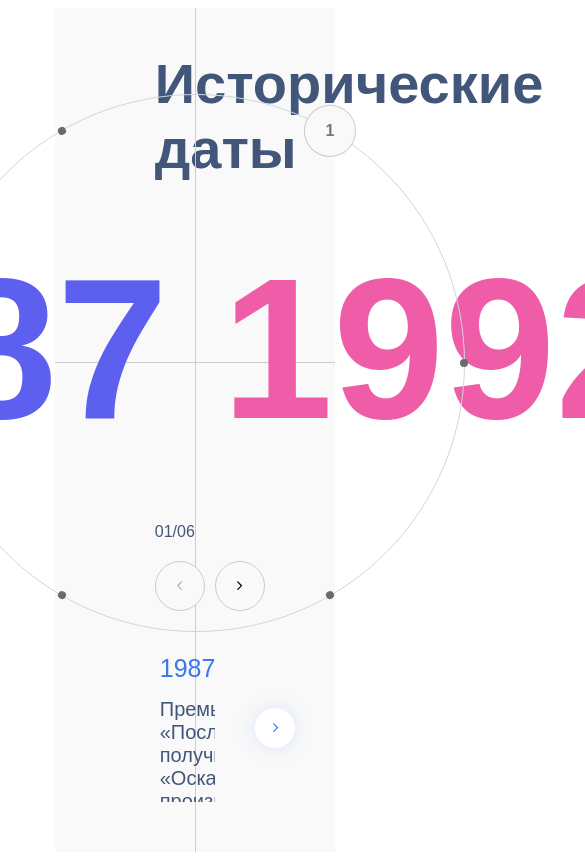
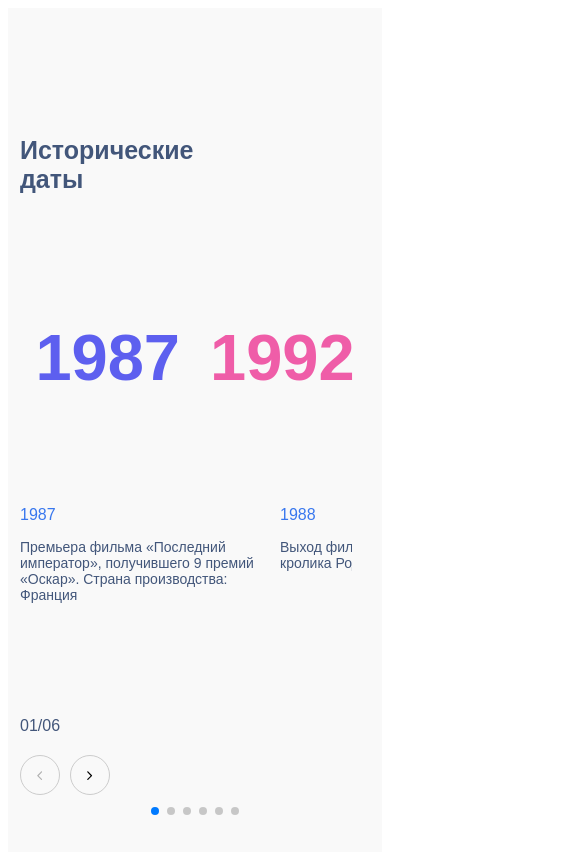
Before and after one commit to mayerprog/historical-events, a React app: page / in a window 390 px wide. Shown: the top 860 px of the page, 585 px wide, since content can reach past the window. Built offline with nearby package versions, Linux system fonts and the light colour scheme.

Commit message:
style: add responsive css

```diff
--- a/package.json
+++ b/package.json
@@ -15,6 +15,7 @@
     "react": "^18.3.1",
     "react-dom": "^18.3.1",
     "react-icons": "^5.3.0",
+    "react-responsive": "^10.0.0",
     "sass": "^1.81.0",
     "sass-loader": "^16.0.3",
     "swiper": "^11.1.15"
--- a/src/components/HistoryCircle/HistoryCircle.module.scss
+++ b/src/components/HistoryCircle/HistoryCircle.module.scss
@@ -156,7 +156,6 @@
   display: flex;
   align-items: center;
   justify-content: center;
-  // max-width: 85%;
   right: 90px;
   left: 75px;
   font-weight: 400;
@@ -227,3 +226,171 @@
 .navigation.hidden {
   opacity: 0;
 }
+
+.customPagination {
+  display: flex;
+  align-items: center;
+  justify-content: center;
+  width: 40px;
+  height: 50px;
+  position: absolute;
+  cursor: pointer;
+}
+
+@media (max-width: 1553px) {
+  .title {
+    font-size: 46px;
+  }
+  .date {
+    font-size: 150px;
+    top: 30%;
+  }
+  .circleContainer {
+    width: 450px;
+    height: 450px;
+  }
+
+  .circle {
+    width: 450px;
+    height: 450px;
+  }
+}
+
+@media (max-width: 1200px) {
+  .container {
+    width: 100%;
+  }
+}
+
+@media (max-width: 850px) {
+  .title {
+    font-size: 33px;
+    left: 50px;
+  }
+  .date {
+    font-size: 100px;
+    top: 33%;
+  }
+  .circleContainer {
+    width: 350px;
+    height: 350px;
+  }
+
+  .circle {
+    width: 350px;
+    height: 350px;
+  }
+  .arrowsContainer {
+    left: 50px;
+  }
+
+  .eventsInfoContainer {
+    right: 30px;
+    left: 40px;
+    font-size: 5px;
+    padding: 30px 0;
+    width: 85%;
+  }
+
+  .navigation {
+    width: 30px;
+    height: 30px;
+    margin: 0;
+  }
+
+  .text {
+    font-size: 16px;
+  }
+  .slide {
+    min-width: 200px;
+    max-width: 250px;
+  }
+}
+
+@media (max-width: 650px) {
+  // .container {
+  //   padding: 0 30px;
+  // }
+  .title {
+    font-size: 25px;
+  }
+  .date {
+    font-size: 70px;
+    top: 36%;
+  }
+
+  .circleContainer {
+    width: 300px;
+    height: 300px;
+  }
+
+  .circle {
+    width: 300px;
+    height: 300px;
+  }
+
+  .openedCircle,
+  .arrowCircle {
+    width: 40px;
+    height: 40px;
+  }
+  .text {
+    font-size: 14px;
+  }
+  .year {
+    font-size: 16px;
+  }
+}
+
+@media (max-width: 450px) {
+  .container {
+    min-height: 300px;
+    position: static;
+  }
+  .navigation {
+    display: none;
+  }
+
+  .arrowsContainer {
+    top: 85%;
+    left: 20px;
+  }
+  .title {
+    left: 20px;
+  }
+
+  .circle {
+    display: none;
+  }
+
+  .closedCircle,
+  .openedCircle {
+    display: none;
+  }
+
+  .axisX {
+    display: none;
+  }
+
+  .axisY {
+    display: none;
+  }
+
+  .date {
+    font-size: 65px;
+    top: 36%;
+  }
+
+  .eventsInfoContainer {
+    padding: 0;
+    top: 60%;
+    left: 20px;
+    right: 0;
+  }
+}
+
+@media (max-width: 350px) {
+  .date {
+    font-size: 50px;
+  }
+}
--- a/src/components/HistoryCircle/HistoryCircle.tsx
+++ b/src/components/HistoryCircle/HistoryCircle.tsx
@@ -1,4 +1,4 @@
-import React, { useRef, useState } from "react";
+import React, { useEffect, useRef, useState } from "react";
 import styles from "./HistoryCircle.module.scss";
 import events from "./../../../mock-data.json";
 import gsap from "gsap";
@@ -9,6 +9,7 @@ import { Navigation, Pagination } from "swiper/modules";
 import "swiper/css";
 import "swiper/css/navigation";
 import "swiper/css/pagination";
+import { useMediaQuery } from "react-responsive";
 
 // interface Area {
 //   area: string;
@@ -34,6 +35,14 @@ const HistoryCircle: React.FC = () => {
   const startYearRef = useRef<HTMLSpanElement>(null);
   const endYearRef = useRef<HTMLSpanElement>(null);
   const clickTimeout = useRef<NodeJS.Timeout | null>(null);
+
+  const smallerMonitor = useMediaQuery({ maxWidth: 1553, minWidth: 850 });
+  const netBook = useMediaQuery({ maxWidth: 1200 });
+  const tablet = useMediaQuery({ maxWidth: 850, minWidth: 650 });
+  const tablet2 = useMediaQuery({ maxWidth: 650 });
+  const mobile = useMediaQuery({ maxWidth: 450 });
+
+  const translate = smallerMonitor ? 225 : tablet ? 175 : tablet2 ? 150 : 268;
 
   const chosenYears = events[activeIndex].years;
 
@@ -238,7 +247,7 @@ const HistoryCircle: React.FC = () => {
               style={{
                 transform: `rotate(${rotateDegree(
                   index
-                )}deg) translate(0, -268px)`,
+                )}deg) translate(0, -${translate}px)`,
               }}
               onClick={() => handleEventClick(index)}
               onMouseEnter={() => handleMouseEnter(index)}
@@ -313,8 +322,11 @@ const HistoryCircle: React.FC = () => {
             nextEl: "#nextBtn",
           }}
           loop={false}
-          // pagination={{ clickable: true }}
-          spaceBetween={60}
+          pagination={
+            mobile ? { clickable: true, el: "#customPagination" } : false
+          }
+          spaceBetween={!tablet && !tablet2 ? 60 : 10}
+          // spaceBetween={60}
           slidesPerView="auto"
           onSlideChange={(swiper) => {
             setIsBeginning(swiper.isBeginning);
@@ -339,6 +351,9 @@ const HistoryCircle: React.FC = () => {
           ))}
         </Swiper>
       </div>
+      {mobile && (
+        <div id="customPagination" className={styles.customPagination}></div>
+      )}
 
       <div className={styles.axisX}></div>
       <div className={styles.axisY}></div>
```
